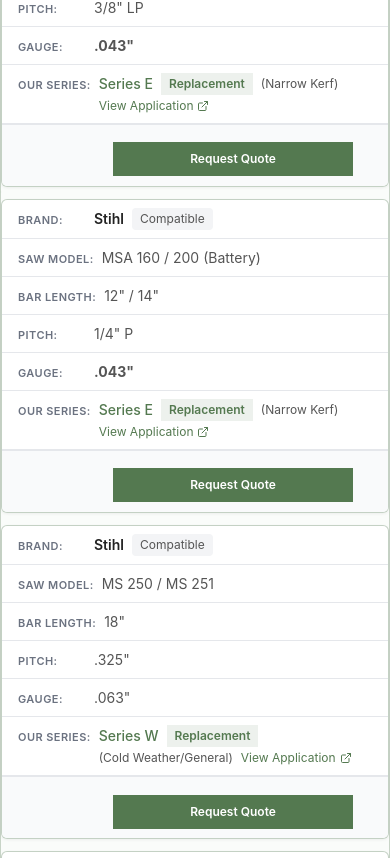
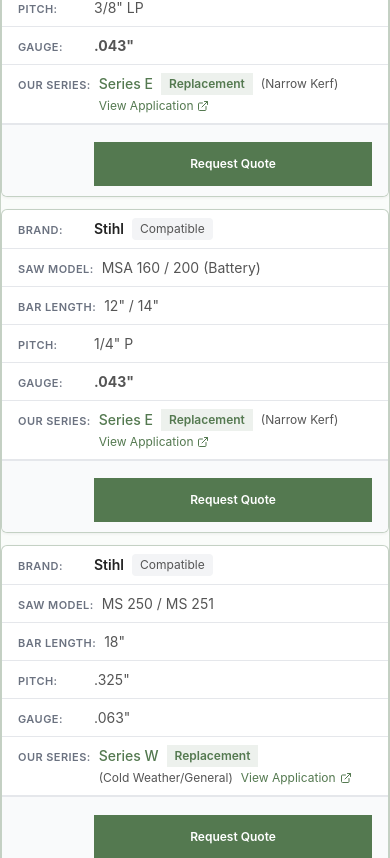
Before and after one commit to LoganOYoung/chainsaw-chain-supplier-borealgrit, a Next.js app: page /fitment-finder in a window 390 px wide. Shown: the part 5717-6575 px from the top of the page. Built offline with nearby package versions, Linux system fonts and the light colour scheme.

Commit message:
fix(fitment): mobile Request Quote button full width, same style as homepage

```diff
--- a/app/fitment-finder/page.tsx
+++ b/app/fitment-finder/page.tsx
@@ -528,7 +528,7 @@ export default function FitmentFinderPage() {
                         <span className="fitment-actions-grid-spacer" aria-hidden />
                         <Link
                           href={buildQuoteUrl(item)}
-                          className="flex items-center justify-center gap-1.5 text-xs py-1.5 px-4 min-h-[32px] min-w-[160px] w-full max-w-[240px] bg-forest-brand text-white font-semibold hover:bg-white hover:text-forest-brand border-2 border-transparent hover:border-forest-brand transition rounded-none [&_svg]:text-white fitment-actions-btn sm:self-start"
+                          className="flex items-center justify-center gap-1.5 text-xs sm:text-sm py-2.5 sm:py-1.5 px-5 sm:px-4 min-h-[44px] sm:min-h-[32px] w-full max-w-none sm:max-w-[240px] sm:w-auto bg-forest-brand text-white font-semibold hover:bg-white hover:text-forest-brand border-2 border-transparent hover:border-forest-brand transition rounded-none [&_svg]:text-white fitment-actions-btn sm:self-start"
                         >
                           <ArrowRight className="hidden sm:inline w-3.5 h-3.5 shrink-0" aria-hidden />
                           <span>Request Quote</span>
```
